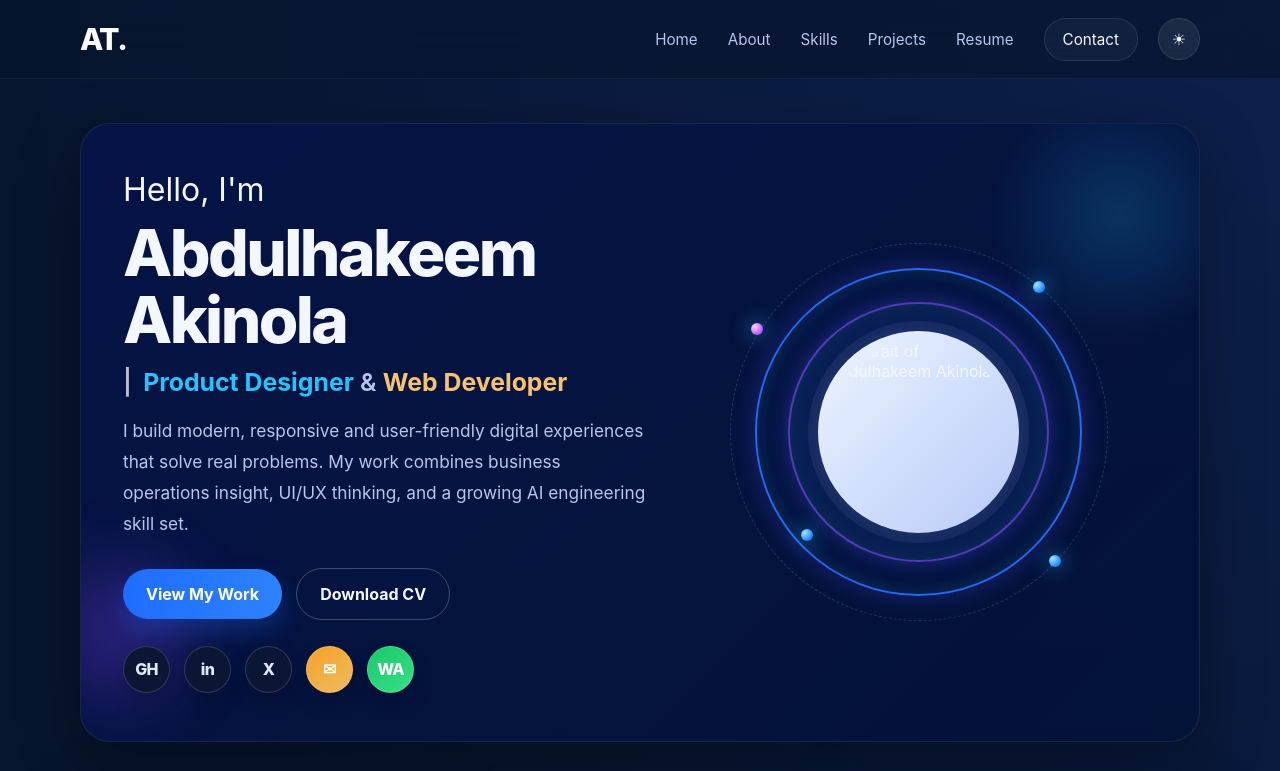
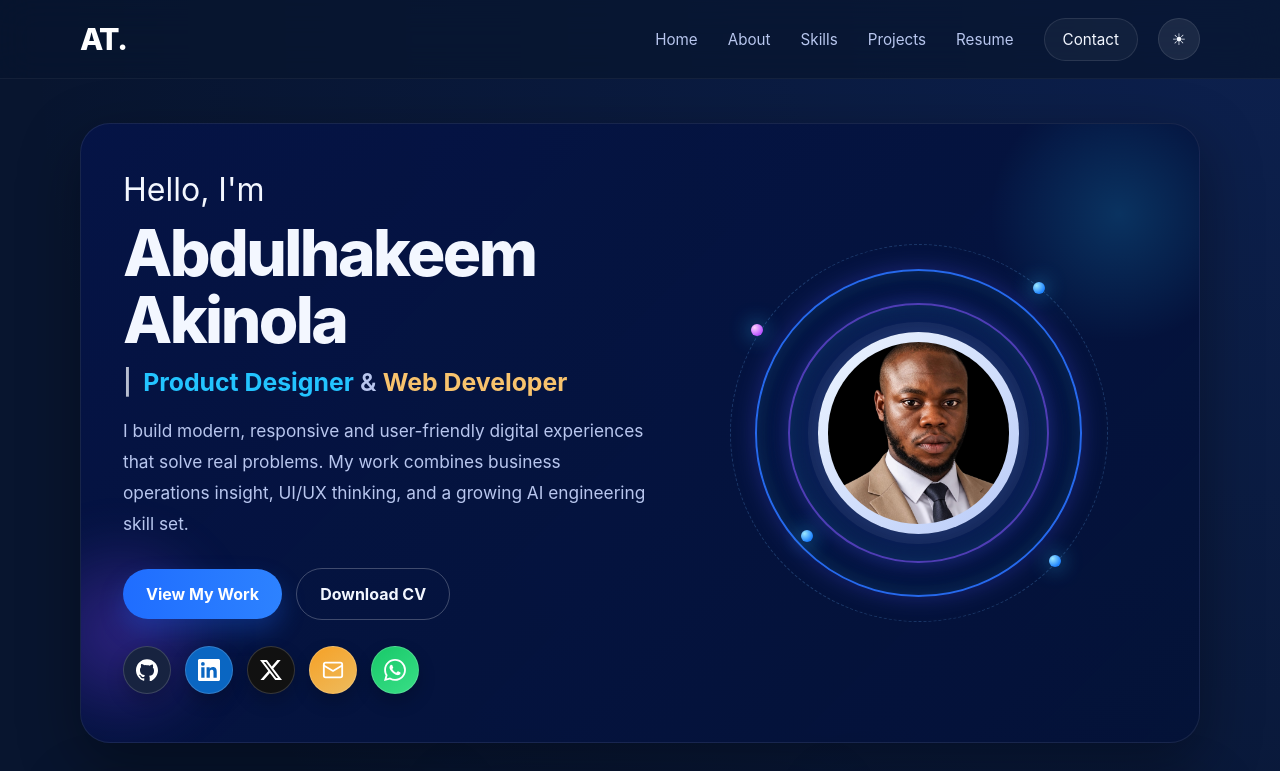
Before and after one commit to Attqawa20/abdulhakeem-portfolio, a plain HTML site: page index.html in a window 1280 px wide. Shown: the top 771 px of the page. Drawn offline with Linux system fonts and the light colour scheme.

Commit message:
Fix profile photo and update portfolio files
Fixed the missing profile image, updated the portfolio styling and social media icons, and improved compatibility with Vercel hosting.

```diff
--- a/index.html
+++ b/index.html
@@ -42,11 +42,21 @@
               <a class="btn secondary" href="Abdulhakeem_Akinola_CV.pdf" download>Download CV</a>
             </div>
             <div class="social-row" aria-label="Contact and social links">
-              <a class="social-btn social-disabled" href="#" aria-label="GitHub profile placeholder" title="Add your GitHub profile URL later">GH</a>
-              <a class="social-btn social-disabled" href="#" aria-label="LinkedIn profile placeholder" title="Add your LinkedIn profile URL later">in</a>
-              <a class="social-btn social-disabled" href="#" aria-label="X or Twitter profile placeholder" title="Add your X/Twitter profile URL later">X</a>
-              <a class="social-btn social-mail" href="mailto:Attaqwalaundry@gmail.com" aria-label="Send email">✉</a>
-              <a class="social-btn social-wa" href="https://wa.me/2348067516582" target="_blank" rel="noreferrer" aria-label="WhatsApp">WA</a>
+              <a class="social-btn social-github" style="background:#172340" href="https://github.com/Attqawa20" target="_blank" rel="noopener noreferrer" aria-label="GitHub — Attqawa20" title="GitHub — Attqawa20">
+                <svg viewBox="0 0 24 24" aria-hidden="true" fill="currentColor"><path d="M12 .3C5.37.3 0 5.67 0 12.3c0 5.3 3.44 9.8 8.2 11.39.6.11.82-.26.82-.58 0-.28-.01-1.04-.02-2.04-3.34.73-4.04-1.42-4.04-1.42-.55-1.39-1.33-1.76-1.33-1.76-1.09-.75.08-.73.08-.73 1.2.08 1.84 1.24 1.84 1.24 1.07 1.83 2.81 1.3 3.49.99.11-.78.42-1.3.76-1.61-2.66-.3-5.47-1.33-5.47-5.93 0-1.31.47-2.38 1.24-3.22-.13-.3-.54-1.52.11-3.17 0 0 1.01-.32 3.3 1.23A11.5 11.5 0 0 1 12 6.89c1.02.01 2.05.14 3 .4 2.3-1.55 3.3-1.23 3.3-1.23.66 1.65.24 2.87.12 3.18.77.84 1.23 1.91 1.23 3.22 0 4.61-2.81 5.62-5.48 5.92.43.37.82 1.1.82 2.22 0 1.61-.01 2.9-.01 3.29 0 .32.22.69.83.57C20.57 22.1 24 17.6 24 12.3 24 5.67 18.63.3 12 .3Z"/></svg>
+              </a>
+              <a class="social-btn social-linkedin" style="background:#0a66c2" href="https://www.linkedin.com/in/abdulhakeem-akinola-74a121227/" target="_blank" rel="noopener noreferrer" aria-label="LinkedIn — Abdulhakeem Akinola" title="LinkedIn — Abdulhakeem Akinola">
+                <svg viewBox="0 0 24 24" aria-hidden="true" fill="currentColor"><path d="M20.45 20.45h-3.56v-5.57c0-1.33-.02-3.03-1.85-3.03-1.85 0-2.14 1.44-2.14 2.94v5.66H9.35V9h3.41v1.56h.05c.48-.9 1.64-1.85 3.37-1.85 3.6 0 4.27 2.37 4.27 5.46v6.28zM5.34 7.43a2.06 2.06 0 1 1 0-4.12 2.06 2.06 0 0 1 0 4.12zM7.12 20.45H3.56V9h3.56v11.45zM22.22 0H1.77C.79 0 0 .77 0 1.73v20.54C0 23.23.79 24 1.77 24h20.45c.98 0 1.78-.77 1.78-1.73V1.73C24 .77 23.2 0 22.22 0z"/></svg>
+              </a>
+              <a class="social-btn social-x" style="background:#111111" href="https://x.com/Attaqwalaundry" target="_blank" rel="noopener noreferrer" aria-label="X — @Attaqwalaundry" title="X — @Attaqwalaundry">
+                <svg viewBox="0 0 24 24" aria-hidden="true" fill="currentColor"><path d="M18.901 1.153h3.68l-8.04 9.19L24 22.847h-7.406l-5.8-7.584-6.64 7.584H.47l8.6-9.827L0 1.153h7.594l5.243 6.932 6.064-6.932zm-1.29 19.49h2.039L6.486 3.241H4.298l13.313 17.402z"/></svg>
+              </a>
+              <a class="social-btn social-mail" href="mailto:Attaqwalaundry@gmail.com" aria-label="Send me an email" title="Email">
+                <svg viewBox="0 0 24 24" aria-hidden="true" fill="none" stroke="currentColor" stroke-width="2" stroke-linecap="round" stroke-linejoin="round"><rect x="2" y="4" width="20" height="16" rx="2"/><path d="m22 7-10 6L2 7"/></svg>
+              </a>
+              <a class="social-btn social-wa" href="https://wa.me/2348067516582" target="_blank" rel="noopener noreferrer" aria-label="Chat with me on WhatsApp" title="WhatsApp">
+                <svg viewBox="0 0 24 24" aria-hidden="true" fill="currentColor"><path d="M17.472 14.382c-.297-.149-1.758-.867-2.03-.967-.273-.099-.471-.148-.67.15-.198.297-.768.966-.94 1.164-.173.199-.347.223-.644.075-.297-.149-1.255-.463-2.39-1.475-.883-.788-1.48-1.761-1.653-2.059-.173-.297-.018-.458.13-.606.134-.133.297-.347.446-.52.149-.174.198-.298.297-.496.099-.198.05-.372-.025-.52-.074-.149-.669-1.612-.916-2.207-.242-.579-.487-.5-.669-.51-.173-.008-.372-.01-.57-.01-.198 0-.52.074-.793.372s-1.04 1.017-1.04 2.48c0 1.462 1.065 2.876 1.213 3.074.149.198 2.095 3.2 5.077 4.487.709.306 1.262.489 1.693.625.712.227 1.36.195 1.872.118.571-.085 1.758-.719 2.006-1.413.248-.694.248-1.289.173-1.413-.074-.124-.272-.198-.57-.347m-5.421 7.403h-.004a9.87 9.87 0 0 1-5.031-1.378l-.361-.214-3.741.981.998-3.648-.235-.374a9.86 9.86 0 0 1-1.51-5.26c.002-5.45 4.436-9.884 9.887-9.884 2.64 0 5.12 1.029 6.987 2.895a9.817 9.817 0 0 1 2.893 6.99c-.002 5.45-4.436 9.884-9.881 9.884m8.41-18.297A11.815 11.815 0 0 0 12.053 0C5.495 0 .158 5.336.155 11.893c0 2.097.547 4.142 1.588 5.945L.05 24l6.3-1.652a11.83 11.83 0 0 0 5.684 1.448h.005c6.556 0 11.894-5.336 11.897-11.893a11.817 11.817 0 0 0-3.48-8.413z"/></svg>
+              </a>
             </div>
           </div>
           <div class="hero-visual">
@@ -59,7 +69,7 @@
               <span class="orb-dot dot-c"></span>
               <span class="orb-dot dot-d"></span>
               <div class="profile-core">
-                <img src="assets/abdulhakeem-profile.jpg" alt="Portrait of Abdulhakeem Akinola">
+                <img src="abdulhakeem-profile.jpg" alt="Portrait of Abdulhakeem Akinola">
               </div>
             </div>
           </div>
@@ -78,7 +88,7 @@
     <section class="section" id="about">
       <div class="container about-grid">
         <div class="portrait-card live-profile-card">
-          <div class="mini-profile-thumb"><img src="assets/abdulhakeem-profile.jpg" alt="Abdulhakeem Akinola portrait"></div>
+          <div class="mini-profile-thumb"><img src="abdulhakeem-profile.jpg" alt="Abdulhakeem Akinola portrait"></div>
           <div>
             <span class="portrait-eyebrow">About me</span>
             <h3>Designing from real business experience.</h3>
--- a/style.css
+++ b/style.css
@@ -155,3 +155,41 @@ body.light .live-profile-card{background:linear-gradient(180deg,#ffffff,#f4f8ff)
   .footer-inner{flex-direction:column}
 }
 @media (prefers-reduced-motion: reduce){html{scroll-behavior:auto}.btn,.nav-links a{transition:none}}
+
+/* Real SVG social platform icons */
+.social-btn svg{display:block;width:22px;height:22px;flex-shrink:0}
+.social-disabled{cursor:default;opacity:.85}
+a.social-btn{transition:transform .2s ease,filter .2s ease}
+a.social-btn:hover{transform:translateY(-3px);filter:brightness(1.12)}
+.social-btn:focus-visible{outline:3px solid #7acaff;outline-offset:4px}
+
+
+/* Vercel update: properly sized, centered social icons */
+.social-row { display: flex; align-items: center; gap: 14px; flex-wrap: wrap; margin-top: 26px; }
+.social-row .social-btn {
+  width: 48px; height: 48px; min-width: 48px;
+  display: flex; align-items: center; justify-content: center;
+  padding: 0; line-height: 0; box-sizing: border-box;
+  flex-shrink: 0; border-radius: 50%; color: #fff;
+  border: 1px solid rgba(255,255,255,.16);
+  box-shadow: 0 8px 18px rgba(0,0,0,.2);
+  transition: transform .3s ease;
+}
+.social-row .social-btn svg {
+  width: 22px !important; height: 22px !important;
+  display: block; flex-shrink: 0;
+}
+.social-row .social-btn:hover { transform: translateY(-4px); }
+
+/* Vercel update: readable working-principle notice in all themes */
+.skills-box .notice.compact-notice,
+body.light .skills-box .notice.compact-notice {
+  background: #14294f !important;
+  color: #f1f5ff !important;
+  border: 1px solid #46618e;
+  border-radius: 18px;
+  padding: 20px;
+  line-height: 1.8;
+}
+.skills-box .notice.compact-notice strong,
+body.light .skills-box .notice.compact-notice strong { color: #f5c75e !important; }
```
